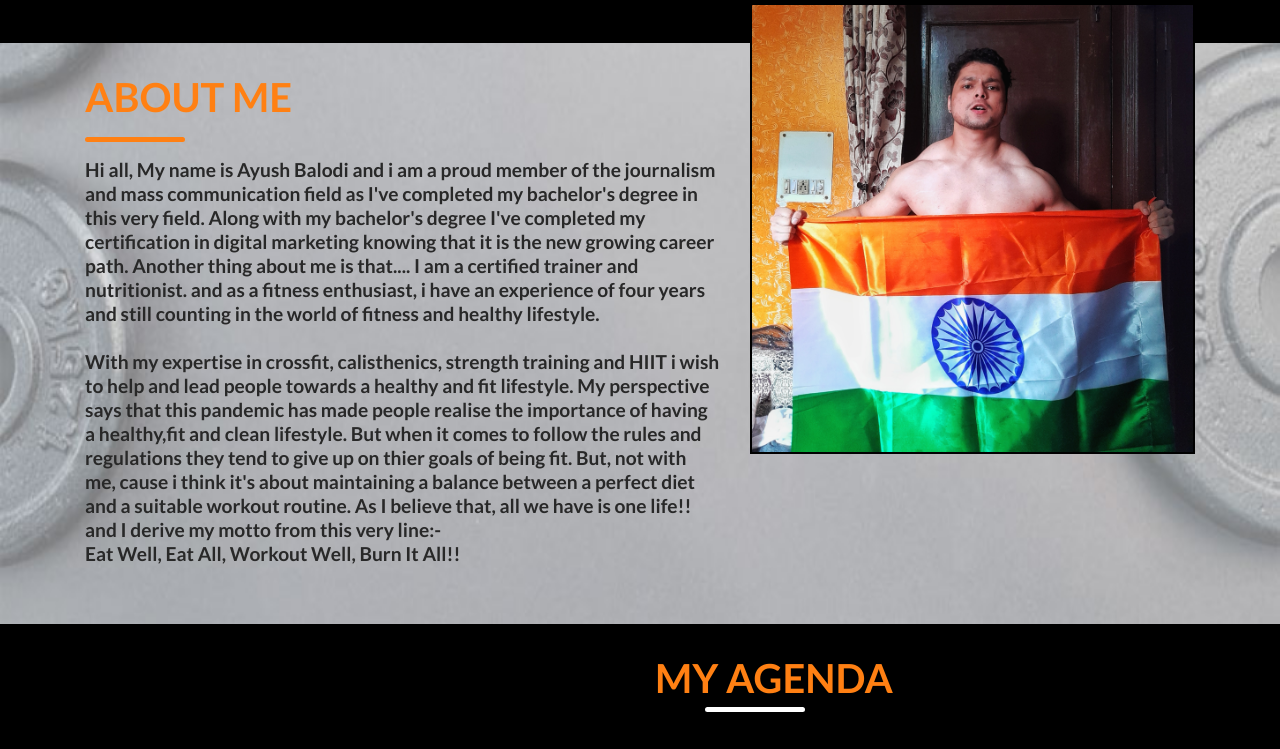
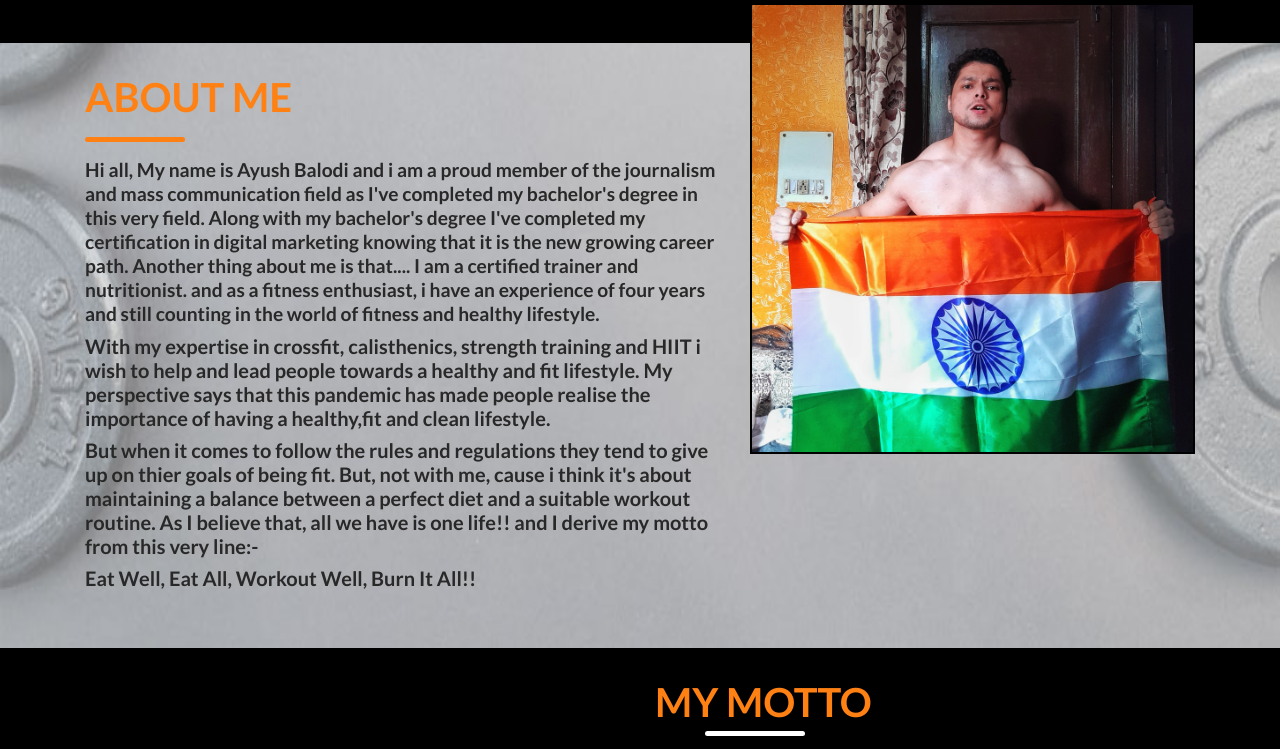
Before and after one commit to AyushBalodi/HealthHoppers, a plain HTML site: page index.html in a window 1280 px wide. Shown: the part 552-1301 px from the top of the page. Drawn offline with Linux system fonts and the light colour scheme.

Commit message:
Update index.html

```diff
--- a/index.html
+++ b/index.html
@@ -115,16 +115,19 @@
               Another thing about me is that.... I am a certified trainer and nutritionist.
 
               and as a fitness enthusiast, i have an experience of four years and still counting in the world of fitness and healthy lifestyle.
-              <br/>
-              <br/>
+              <h5/>
+              <h5>
               With my expertise in crossfit, calisthenics, strength training  and HIIT i wish to help and lead people towards a healthy and fit lifestyle.
 
               My perspective says that this pandemic has made people realise the importance of having a healthy,fit and clean lifestyle.
+                <h5/>
+              <h5>
               But when it comes to follow the rules and regulations they tend to give up on thier goals of being fit.
               But, not with me, cause i think it's about maintaining a balance between a perfect diet and a suitable workout routine.
 
               As I believe that, all we have is one life!!
-              and I derive my motto from this very line:- <br>Eat Well, Eat All, Workout Well, Burn It All!!
+              and I derive my motto from this very line:-<h5/>
+              <h5>Eat Well, Eat All, Workout Well, Burn It All!!
          </h5>
             <!-- <p class="wow bounceInDown">
               EXERCISE IS A CELEBRATION OF WHAT YOUR BODY CAN DO,
@@ -146,7 +149,7 @@
     >
       <div class="container">
         <div class="col-sm-6 offset-sm-6">
-          <h2 class="wow bounceInLeft" data-wow-delay=".25s">MY AGENDA</h2>
+          <h2 class="wow bounceInLeft" data-wow-delay=".25s">MY MOTTO</h2>
           <hr />
           <br>
           <p  style="font-size: larger;" class="wow bounceInRight" data-wow-delay=".25s">
```
